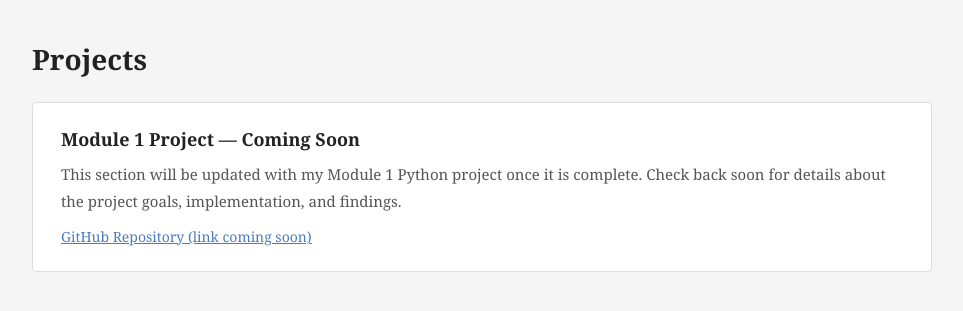
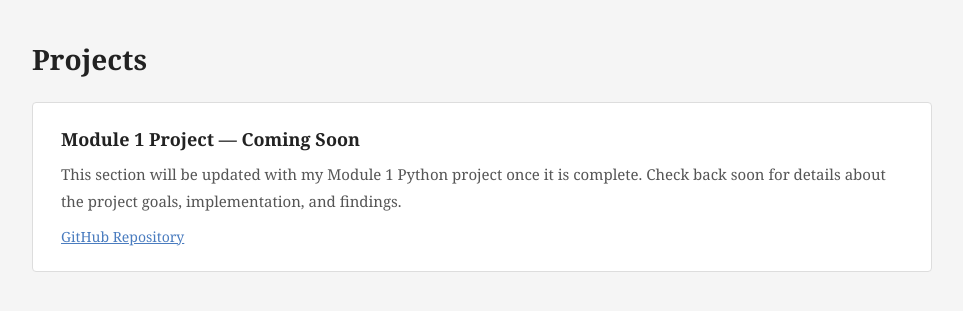
Before and after one commit to Syrreall/jhu_software_concepts, a Flask app: page /projects in a window 1280 px wide. Shown: the part 45-356 px from the top of the page, without its empty margins (158-1121 px from the left). Run offline with Flask 3, Linux system fonts and the light colour scheme.

Commit message:
Add GitHub repository link to projects page

```diff
--- a/module_1/app/templates/projects.html
+++ b/module_1/app/templates/projects.html
@@ -10,7 +10,7 @@
             This section will be updated with my Module 1 Python project once it is complete.
             Check back soon for details about the project goals, implementation, and findings.
         </p>
-        <a href="#" class="project-link">GitHub Repository (link coming soon)</a>
+        <a href="https://github.com/Syrreall/jhu_software_concepts" class="project-link" target="_blank">GitHub Repository</a>
     </div>
 </div>
 {% endblock %}
```
